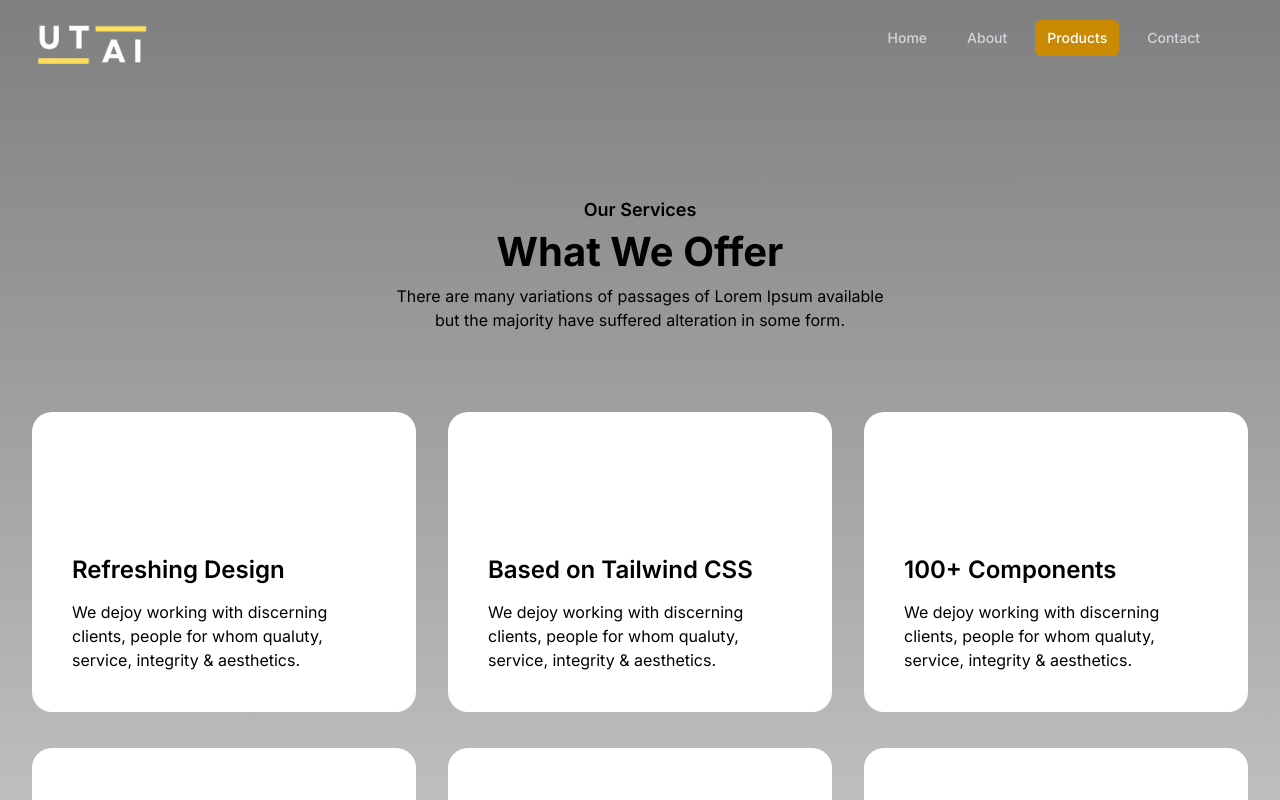
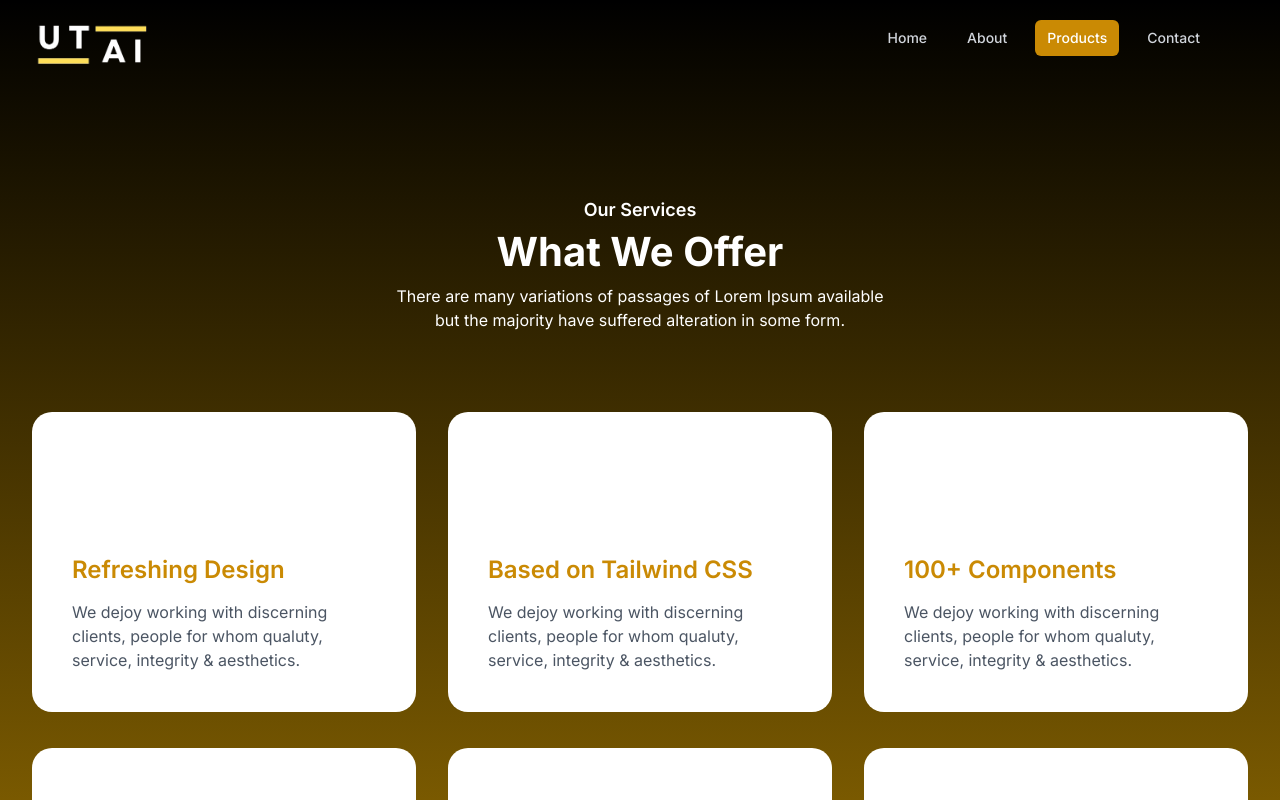
Before and after one commit to utkarsh-1912/utai-build, a Next.js app: page /projects in a window 1280 px wide. Shown: the top 800 px of the page. Built offline with nearby package versions, Linux system fonts and the light colour scheme.

Commit message:
updated-ui-dark-issue

```diff
--- a/app/about/page.js
+++ b/app/about/page.js
@@ -4,7 +4,7 @@ import MainCta from "@/components/mainCta";
 
 export default function AboutPage() {
   return (
-    <main className="flex min-h-[70vh] flex-col items-center">
+    <main className="flex min-h-[70vh] flex-col items-center 2xl:mt-10">
       <About/>
       <MainCta/>
     </main>
--- a/app/globals.css
+++ b/app/globals.css
@@ -3,9 +3,9 @@
 @tailwind utilities;
 
 :root {
-  --foreground-rgb: 0, 0, 0;
-  --background-start-rgb: 128, 127, 127;
-  --background-end-rgb: 255, 255, 255;
+  --foreground-rgb: 255, 255, 255;
+  --background-start-rgb: 0, 0, 0;
+  --background-end-rgb: 245, 180, 1;
 }
 
 @media (prefers-color-scheme: dark) {
--- a/app/not-found.js
+++ b/app/not-found.js
@@ -9,8 +9,8 @@ export default function not_found() {
       <div className="py-8 px-4 mx-auto max-w-screen-xl lg:py-16 lg:px-6">
         <div className="mx-auto max-w-screen-sm text-center">
           <h1 className="gradient-title mb-4 text-7xl tracking-tight font-extrabold lg:text-9xl text-primary-600 dark:text-primary-500">404</h1>
-          <p className="mb-4 text-3xl tracking-tight font-bold text-gray-900 md:text-4xl dark:text-white">Something's missing.</p>
-          <p className="mb-4 text-lg font-light text-gray-500 dark:text-gray-200">Sorry, we can't find that page. You'll find lots to explore on the home page.</p>
+          <p className="mb-4 text-3xl tracking-tight font-bold text-gray-400 md:text-4xl dark:text-white">Something's missing.</p>
+          <p className="mb-4 text-lg font-light text-gray-300 dark:text-gray-200">Sorry, we can't find that page. You'll find lots to explore on the home page.</p>
             <Link href="/">
             <Button className="inline-flex text-white bg-black hover:bg-gray-900 focus:outline-none font-medium rounded-lg text-sm px-5 py-2.5 text-center  my-4">
               Back to Homepage
--- a/components/about.js
+++ b/components/about.js
@@ -19,7 +19,7 @@ const About = () => {
               transformative technologies.
             </p>
         <div className="bg-yellow-600 gap-16 items-center py-7 rounded p-1 mx-auto max-w-screen-xl lg:grid lg:grid-cols-2 lg:py-10 lg:px-6">
-            <div className=" font-light text-gray-500 sm:text-lg dark:text-gray-200 px-3">
+            <div className=" font-light sm:text-lg text-gray-200 px-3">
               <h2 className="mb-4 text-4xl font-extrabold text-gray-900">
                 We didn't reinvent the wheel
               </h2>
--- a/components/serviceCard.js
+++ b/components/serviceCard.js
@@ -8,10 +8,10 @@ const ServiceCard = ({ icon, title, details }) => {
             <div className="mb-8 flex h-[70px] w-[70px] items-center justify-center rounded-2xl bg-primary">
               {icon}
             </div>
-            <h4 className="mb-[14px] text-2xl font-semibold text-dark dark:text-yellow-600">
+            <h4 className="mb-[14px] text-2xl font-semibold text-yellow-600">
               {title}
             </h4>
-            <p className="text-body-color dark:text-gray-600">{details}</p>
+            <p className="text-body-color text-gray-600">{details}</p>
           </div>
         </div>
       </>
--- a/components/services.js
+++ b/components/services.js
@@ -3,7 +3,7 @@ import ServiceCard from "./serviceCard";
 
 const Service = () => {
   return (
-    <section className="p-8 pb-12 pt-12 dark:bg-dark lg:pb-[90px] lg:pt-[120px]">
+    <section className="p-8 pb-12 pt-12 bg-dark lg:pb-[90px] lg:pt-[120px]">
       <div className="container mx-auto">
         <div className="-mx-4 flex flex-wrap">
           <div className="w-full px-4">
```
Also changed, not shown: 1 other file (tests, documents, lock files or other folders).
